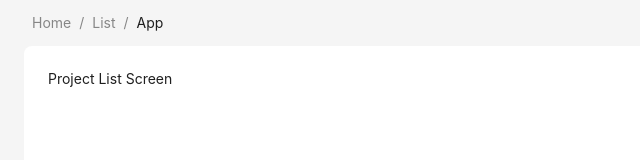
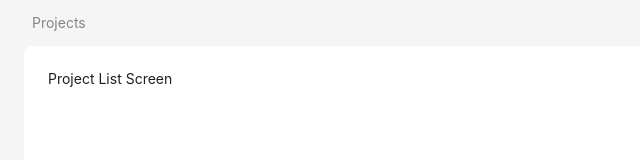
Before and after one commit to ScofieldNguyen/project-demo, a React (Create React App) app: page /projects in a window 1280 px wide. Shown: the top 160 px of the page, without its empty margins (0-640 px from the left). Built offline with nearby package versions, Linux system fonts and the light colour scheme.

Commit message:
dynamic breadcrumbs

```diff
--- /dev/null
+++ b/src/domain/entities/BreadcrumbInfo.ts
@@ -0,0 +1,4 @@
+export default interface BreadcrumbInfo {
+  title: string;
+  href: string;
+}
--- /dev/null
+++ b/src/domain/utils/parseURLToBreadcrumbs.ts
@@ -0,0 +1,37 @@
+import BreadcrumbInfo from '@domain/entities/BreadcrumbInfo';
+
+function removeHyphens(str: string) {
+  if (!str) return str;
+  return str.replace(/-/g, ' ');
+}
+
+function capitalizeFirstLetterOfEveryWord(str: string) {
+  return str
+    .split(' ')
+    .map((word: string) => word.charAt(0).toUpperCase() + word.slice(1))
+    .join(' ');
+}
+
+function parseName(part: string) {
+  return capitalizeFirstLetterOfEveryWord(removeHyphens(part));
+}
+
+export default function parseURLToBreadcrumbs(url: string): BreadcrumbInfo[] {
+  const parts = url.split('/');
+
+  // remove first part
+  parts.shift();
+
+  let finalURL = '';
+  const result: BreadcrumbInfo[] = [];
+
+  for (let i = 0; i <= parts.length - 1; i += 1) {
+    finalURL = finalURL + '/' + parts[i];
+    result.push({
+      title: parseName(parts[i]),
+      href: finalURL,
+    });
+  }
+
+  return result;
+}
--- a/src/ui/components/DynamicBreadCrumb.tsx
+++ b/src/ui/components/DynamicBreadCrumb.tsx
@@ -1,13 +1,15 @@
 import { Breadcrumb } from 'antd';
 import React from 'react';
 import '@ui/components/DynamicBreadCrumb.css';
+import { useLocation } from 'react-router-dom';
+import parseURLToBreadcrumbs from '@domain/utils/parseURLToBreadcrumbs';
 
 export default function DynamicBreadCrumb() {
+  const location = useLocation();
+  const breadcrumbParts = parseURLToBreadcrumbs(location.pathname);
   return (
     <div className={'breadcrumb-wrapper'}>
-      <Breadcrumb
-        items={[{ title: 'Home' }, { title: 'List' }, { title: 'App' }]}
-      />
+      <Breadcrumb items={breadcrumbParts} />
     </div>
   );
 }
```
Also changed, not shown: 1 other file (tests, documents, lock files or other folders).
